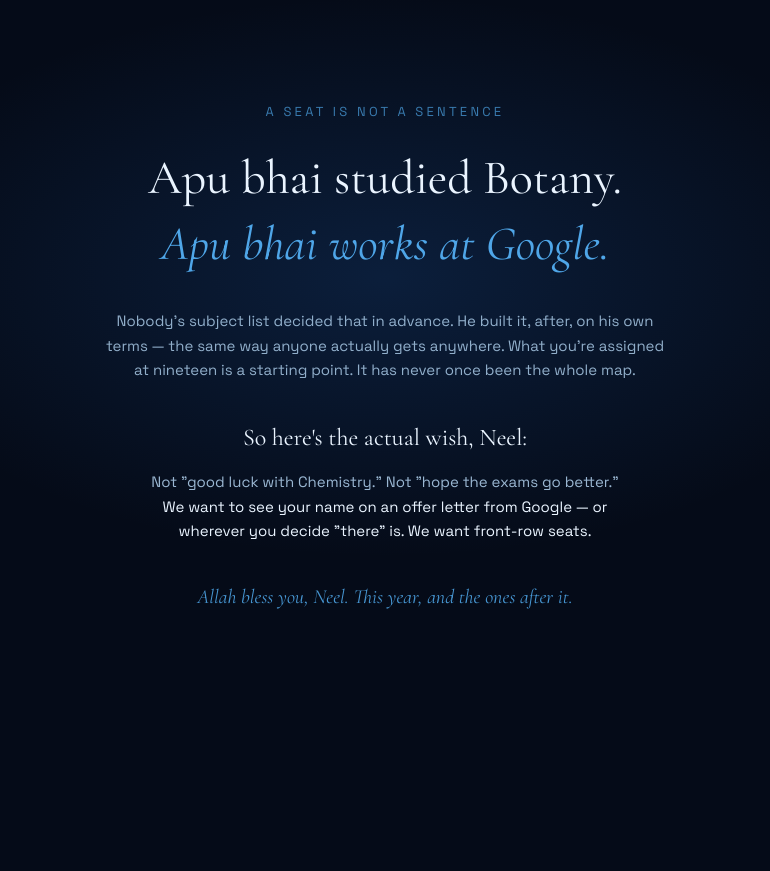
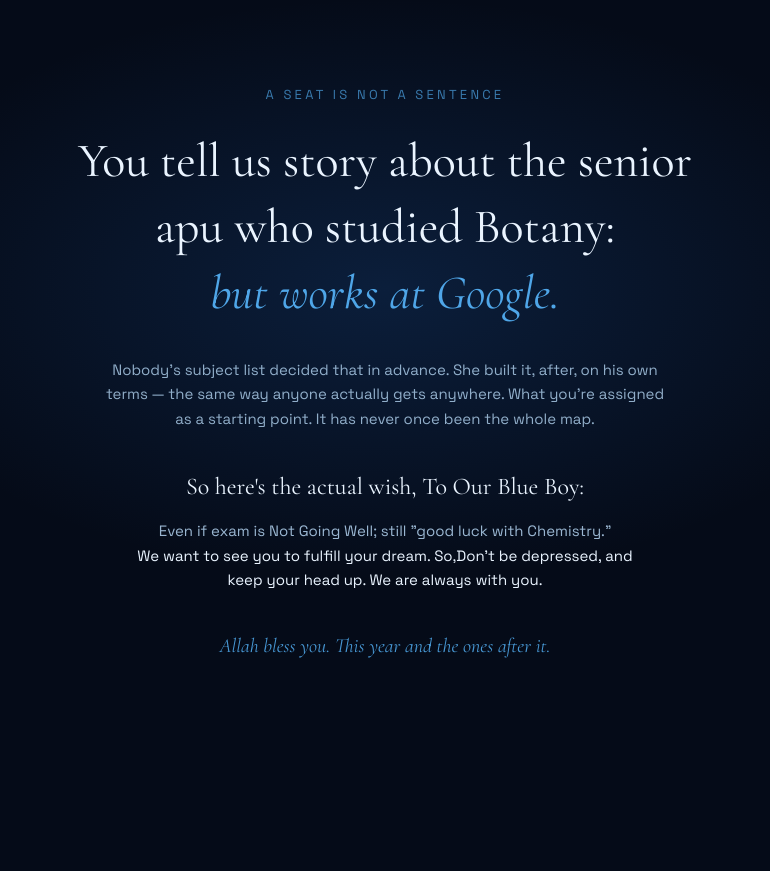
Before and after one commit to ManamiMayoki/Virgo, a React (Vite) app: page / in a window 1280 px wide. Shown: the part 3740-4611 px from the top of the page, without its empty margins (255-1025 px from the left). Built offline with nearby package versions, Linux system fonts and the light colour scheme.

Commit message:
herosection

```diff
--- a/src/sections/HopeSection.jsx
+++ b/src/sections/HopeSection.jsx
@@ -43,32 +43,31 @@
         </p>
 
         <h2 className="hope-reveal font-display mt-6 text-3xl leading-snug text-frost sm:text-5xl">
-          Apu bhai studied Botany.
+          You tell us story about the senior apu who studied Botany:
           <br />
-          <span className="italic text-sky">Apu bhai works at Google.</span>
+          <span className="italic text-sky">but works at Google.</span>
         </h2>
 
         <p className="hope-reveal mt-8 max-w-xl mx-auto text-[15px] leading-relaxed text-ice/75">
-          Nobody's subject list decided that in advance. He built it, after,
+          Nobody's subject list decided that in advance. She built it, after,
           on his own terms — the same way anyone actually gets anywhere. What
-          you're assigned at nineteen is a starting point. It has never once
+          you're assigned as a starting point. It has never once
           been the whole map.
         </p>
 
         <p className="hope-reveal font-display mt-10 text-2xl text-frost">
-          So here's the actual wish, Neel:
+          So here's the actual wish, To Our Blue Boy:
         </p>
         <p className="hope-reveal mt-4 max-w-lg mx-auto text-[15px] leading-relaxed text-ice/80">
-          Not "good luck with Chemistry." Not "hope the exams go better."
+          Even if exam is Not Going Well; still "good luck with Chemistry."
           <br />
           <span className="text-frost">
-            We want to see your name on an offer letter from Google — or
-            wherever you decide "there" is. We want front-row seats.
+            We want to see you to fulfill your dream. So,Don't be depressed, and keep your head up. We are always with you.
           </span>
         </p>
 
         <p className="hope-reveal font-display mt-10 text-xl italic text-sky/90">
-          Allah bless you, Neel. This year, and the ones after it.
+          Allah bless you. This year and the ones after it.
         </p>
       </div>
     </section>
```
